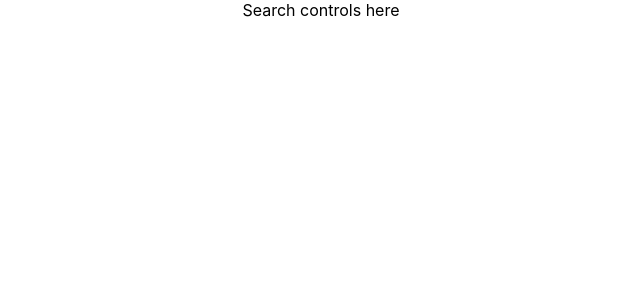
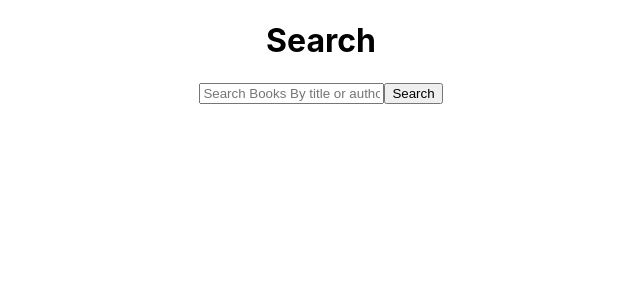
Before and after one commit to amjadk12/PruGRBooks, a React (Create React App) app: page / in a window 1280 px wide. Shown: the top 300 px of the page, without its empty margins (319-959 px from the left). Built offline with nearby package versions, Linux system fonts and the light colour scheme.

Commit message:
Refactored the SearchBooks component, set few more test cases with Pass, added ignore --coverage for serviceWorker.js and index.js -- check for same text search  twice

```diff
--- a/src/component/SearchBooks.jsx
+++ b/src/component/SearchBooks.jsx
@@ -1,9 +1,49 @@
 import React, { Component } from "react";
 
 export default class SearchBooks extends Component {
-  state = {};
+  state = {
+    searchText: "",
+    prevSearchText: "",
+    error: ""
+  };
 
+  onTextChange = e => {
+    this.setState({ searchText: e.target.value.trim() });
+  };
+  // Avoid un-neccesary calls - Already searched or Blank search
+  handleClick = async () => {
+    if (
+      (this.state.prevSearchText.toLocaleLowerCase() !==
+        this.state.searchText.toLocaleLowerCase() ||
+        this.state.prevSearchText === "") &&
+      this.state.searchText !== ""
+    ) {
+      this.setState({ prevSearchText: this.state.searchText });
+      //Need to call the search api
+    } else {
+      alert("already searched or blank search");
+    }
+  };
   render() {
-    return <div>Search controls here</div>;
+    return (
+      <div>
+        <h1>Search</h1>
+        <input
+          className="searchtext mr-1 col-sm-9 form-control"
+          type="text"
+          placeholder="Search Books By title or author or ISBN"
+          name="searchText"
+          onChange={this.onTextChange}
+          value={this.state.searchText}
+        />
+        <button
+          className="search col-sm-2 btn btn-primary"
+          id="search"
+          onClick={this.handleClick}
+        >
+          Search
+        </button>
+      </div>
+    );
   }
 }
```
Also changed, not shown: package.json (+7 -0 lines), 1 other file (tests, documents, lock files or other folders).
